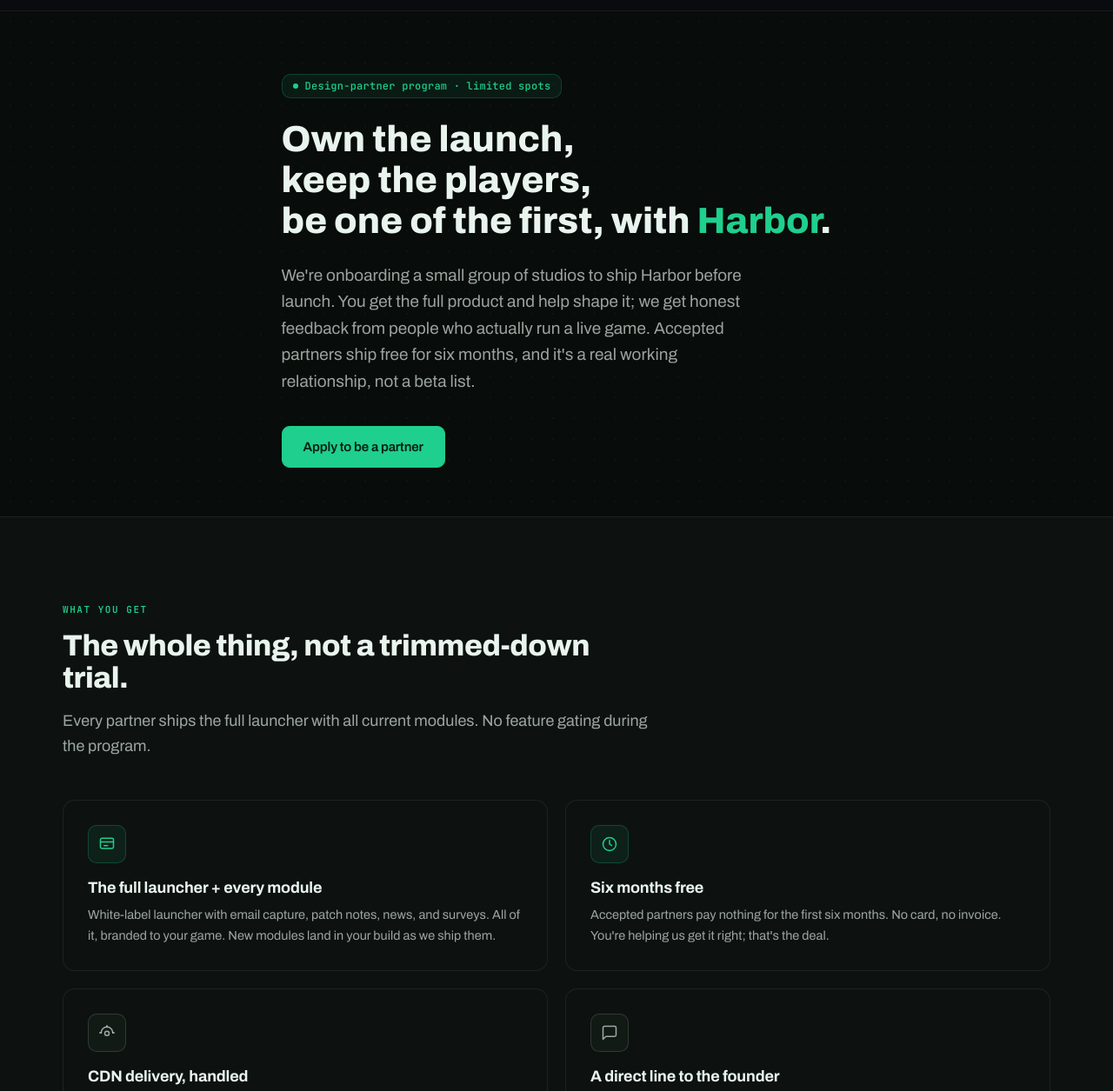
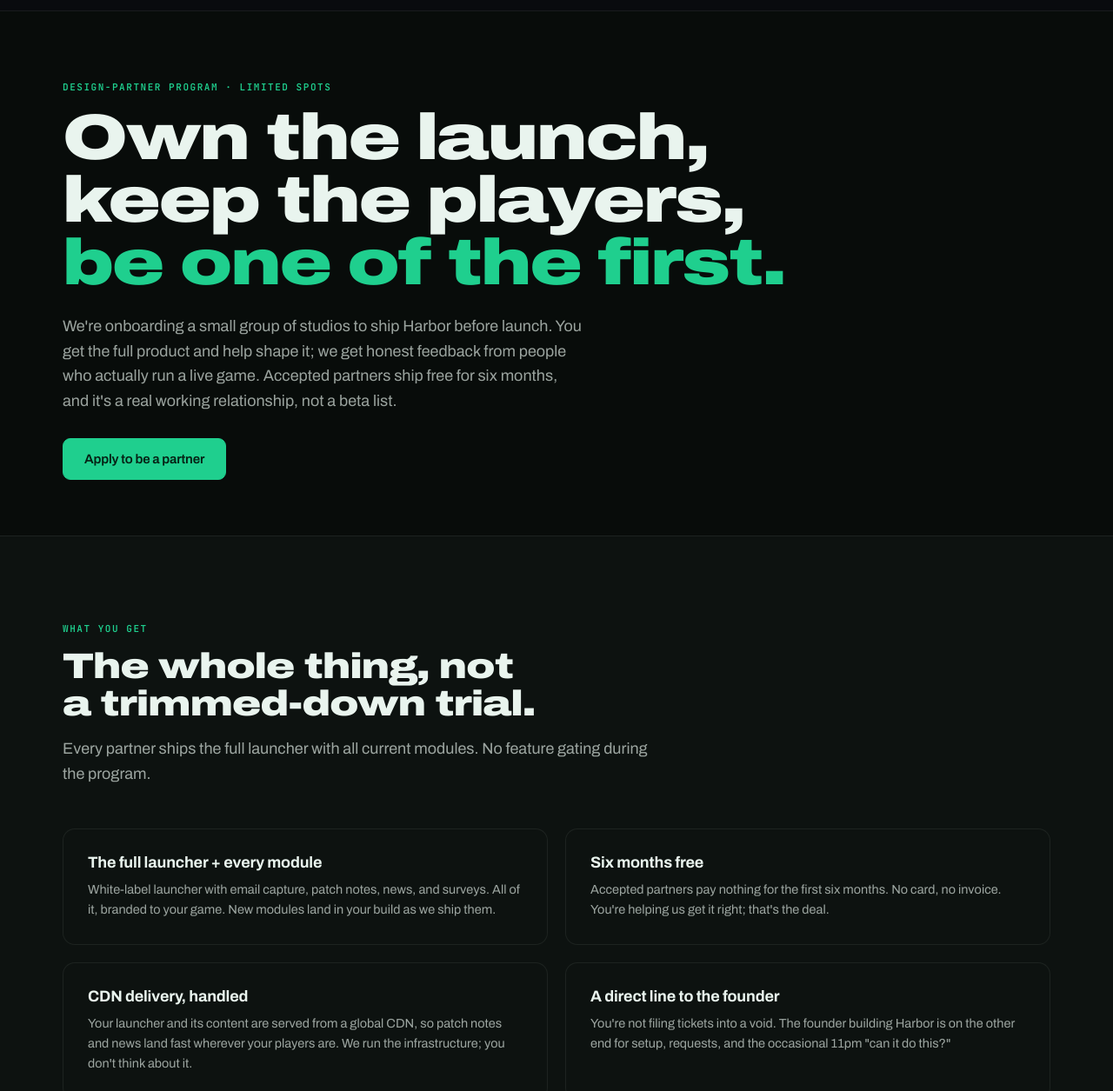
Before and after one commit to unrealrobin/harbor-site, an Astro site: page /early-access in a window 1280 px wide. Shown: the part 52-1307 px from the top of the page at 87% size. Built offline with nearby package versions, Linux system fonts and the light colour scheme; Astro itself is replaced by a stand-in of ours.

Commit message:
har-220: interior pages join the design system — Expanded heroes/headings, no pills/dotgrids/icons, tinted skeleton, shared reveal motion, 404 included

```diff
--- a/src/layouts/Base.astro
+++ b/src/layouts/Base.astro
@@ -58,6 +58,15 @@ const loadAnalytics = shouldLoadAnalytics(process.env.CONTEXT);
     <link rel="preload" as="font" type="font/woff2" href="/fonts/archivo-expanded-var.woff2" crossorigin />
     <link rel="preload" as="font" type="font/woff2" href="/fonts/archivo-var.woff2" crossorigin />
     <link rel="preload" as="font" type="font/woff2" href="/fonts/jetbrains-mono-var.woff2" crossorigin />
+    <noscript>
+      <style>
+        /* JS off → no observer will ever reveal data-rv elements; show them. */
+        [data-rv] {
+          opacity: 1 !important;
+          transform: none !important;
+        }
+      </style>
+    </noscript>
   </head>
   <body>
     <Header />
--- /dev/null
+++ b/src/lib/reveal.ts
@@ -0,0 +1,27 @@
+// Directional scroll entrances (brand doc motion rule), shared by all pages.
+// Elements tagged data-rv slide in from their anchored side (--rv inline var);
+// data-rv-group parents stagger their children. One-shot; under
+// prefers-reduced-motion the CSS never hides anything so no observer runs.
+// The <noscript> un-hide lives in Base.astro.
+export function initReveal() {
+  if (window.matchMedia('(prefers-reduced-motion: reduce)').matches) return;
+
+  document.querySelectorAll('[data-rv-group]').forEach((group) => {
+    group.querySelectorAll<HTMLElement>('[data-rv]').forEach((el, i) => {
+      el.style.transitionDelay = `${i * 90}ms`;
+    });
+  });
+
+  const io = new IntersectionObserver(
+    (entries) => {
+      entries.forEach((entry) => {
+        if (entry.isIntersecting) {
+          entry.target.classList.add('in');
+          io.unobserve(entry.target);
+        }
+      });
+    },
+    { threshold: 0.15 }
+  );
+  document.querySelectorAll('[data-rv]').forEach((el) => io.observe(el));
+}
--- a/src/pages/early-access.astro
+++ b/src/pages/early-access.astro
@@ -8,24 +8,20 @@ import Base from '../layouts/Base.astro';
   description="Be one of the first developers shipping Harbor. Full launcher, six months free for accepted partners, and a direct line to the founder."
 >
   <!-- ===== Hero ===== -->
-  <section class="hero hero-page">
-    <div class="dotgrid hero-grid"></div>
-    <div class="container hero-inner">
-      <span class="pill pill-teal" style="margin-bottom:24px;">
-        <span class="pill-dot"></span>
-        Design-partner program · limited spots
-      </span>
-      <h1 class="hero-headline" style="font-size:42px;line-height:1.12;">
+  <section class="hero-int">
+    <div class="container" data-rv-group>
+      <span class="eyebrow" data-rv>Design-partner program · limited spots</span>
+      <h1 class="hero-int-title" data-rv>
         Own the launch,<br />
         keep the players,<br />
-        be one of the first, with <span class="text-teal">Harbor</span>.
+        <span class="text-teal">be one of the first.</span>
       </h1>
-      <p class="hero-paragraph">
+      <p class="lede" data-rv>
         We're onboarding a small group of studios to ship Harbor before launch. You get the full
         product and help shape it; we get honest feedback from people who actually run a live game.
         Accepted partners ship free for six months, and it's a real working relationship, not a beta list.
       </p>
-      <div class="hero-cta-row">
+      <div class="hero-cta-row" data-rv style="margin-top: 28px;">
         <a href="#apply" class="btn btn-primary btn-lg">Apply to be a partner</a>
       </div>
     </div>
@@ -39,32 +35,20 @@ import Base from '../layouts/Base.astro';
         <h2 class="display-lg">The whole thing, not a trimmed-down trial.</h2>
         <p class="lede">Every partner ships the full launcher with all current modules. No feature gating during the program.</p>
       </div>
-      <div class="grid grid-2">
-        <div class="card">
-          <div class="card-icon">
-            <svg width="20" height="20" viewBox="0 0 24 24" fill="none" stroke="currentColor" stroke-width="1.8" stroke-linecap="round" stroke-linejoin="round"><rect x="3" y="4" width="18" height="14" rx="2"/><path d="M3 9h18M8 14h5"/></svg>
-          </div>
+      <div class="grid grid-2" data-rv-group>
+        <div class="card" data-rv>
           <h3 class="card-title">The full launcher + every module</h3>
           <p class="card-body">White-label launcher with email capture, patch notes, news, and surveys. All of it, branded to your game. New modules land in your build as we ship them.</p>
         </div>
-        <div class="card">
-          <div class="card-icon">
-            <svg width="20" height="20" viewBox="0 0 24 24" fill="none" stroke="currentColor" stroke-width="1.8" stroke-linecap="round" stroke-linejoin="round"><circle cx="12" cy="12" r="9"/><path d="M12 7v5l3 2"/></svg>
-          </div>
+        <div class="card" data-rv>
           <h3 class="card-title">Six months free</h3>
           <p class="card-body">Accepted partners pay nothing for the first six months. No card, no invoice. You're helping us get it right; that's the deal.</p>
         </div>
-        <div class="card">
-          <div class="card-icon neutral">
-            <svg width="20" height="20" viewBox="0 0 24 24" fill="none" stroke="currentColor" stroke-width="1.8" stroke-linecap="round" stroke-linejoin="round"><path d="M4 12a8 8 0 0 1 16 0"/><path d="M2 12h2M20 12h2M12 2v2"/><circle cx="12" cy="13" r="3"/></svg>
-          </div>
+        <div class="card" data-rv>
           <h3 class="card-title">CDN delivery, handled</h3>
           <p class="card-body">Your launcher and its content are served from a global CDN, so patch notes and news land fast wherever your players are. We run the infrastructure; you don't think about it.</p>
         </div>
-        <div class="card">
-          <div class="card-icon neutral">
-            <svg width="20" height="20" viewBox="0 0 24 24" fill="none" stroke="currentColor" stroke-width="1.8" stroke-linecap="round" stroke-linejoin="round"><path d="M21 15a2 2 0 0 1-2 2H7l-4 4V5a2 2 0 0 1 2-2h14a2 2 0 0 1 2 2z"/></svg>
-          </div>
+        <div class="card" data-rv>
           <h3 class="card-title">A direct line to the founder</h3>
           <p class="card-body">You're not filing tickets into a void. The founder building Harbor is on the other end for setup, requests, and the occasional 11pm "can it do this?"</p>
         </div>
@@ -90,7 +74,7 @@ import Base from '../layouts/Base.astro';
           advanced modules on the Pro tier.
         </p>
       </div>
-      <div class="flat-price">
+      <div class="flat-price" data-rv>
         <div class="flat-price-amount"><span class="from">From</span>$40<span class="per"> / mo, per game</span></div>
         <p class="flat-price-sub">
           Flat SaaS pricing per game. <strong>No revenue share, no cut of your sales, ever.</strong>
@@ -108,7 +92,6 @@ import Base from '../layouts/Base.astro';
 
   <!-- ===== Apply / signup ===== -->
   <section class="cta-band" id="apply">
-    <div class="dotgrid cta-band-grid"></div>
     <div class="container cta-band-inner" style="max-width:680px;">
       <span class="eyebrow">Early access</span>
       <h2 class="display-lg" style="margin-bottom:16px;">Sign up for early access.</h2>
@@ -147,8 +130,10 @@ import Base from '../layouts/Base.astro';
 
 <script>
   import { wireForm } from '../lib/waitlist-form';
+  import { initReveal } from '../lib/reveal';
 
   wireForm('ea-form', 'ea-success', 'ea-error', 'early-access-page');
+  initReveal();
 </script>
 
 <style>
--- a/src/styles/global.css
+++ b/src/styles/global.css
@@ -162,13 +162,15 @@ input:focus-visible {
 .eyebrow-muted { color: var(--text2); }
 
 .display-lg {
-  font-family: var(--font-display);
-  font-size: 34px;
-  font-weight: 800;
-  letter-spacing: -0.5px;
-  line-height: 1.1;
+  font-family: var(--font-display-expanded);
+  font-stretch: 125%;
+  font-size: clamp(27px, 3.2vw, 44px);
+  font-weight: 900;
+  letter-spacing: -0.02em;
+  line-height: 1.04;
   color: var(--text);
   margin: 0;
+  text-wrap: balance;
 }
 .lede {
   font-family: var(--font-body);
@@ -285,39 +287,24 @@ input:focus-visible {
 [hidden] { display: none !important; }
 
 /* ----- Hero ----- */
-.hero {
-  position: relative;
-  min-height: 100vh;
-  display: flex;
-  align-items: center;
+/* ----- Interior-page hero (how-it-works, early-access, 404) ----- */
+.hero-int {
   background: var(--harbor-deep);
-  overflow: hidden;
-  padding: 96px 0 88px;
+  padding: clamp(48px, 6vw, 88px) 0 clamp(40px, 5vw, 64px);
 }
-/* Interior-page dotgrid layer (how-it-works, early-access, 404). The homepage
-   hero no longer uses it; remove with the interior heroes in HAR-218. */
-.hero-grid {
-  position: absolute;
-  inset: 0;
-  opacity: 0.6;
-  pointer-events: none;
+.hero-int-title {
+  font-family: var(--font-display-expanded);
+  font-stretch: 125%;
+  font-weight: 900;
+  font-size: clamp(38px, 5.8vw, 82px);
+  line-height: 0.97;
+  letter-spacing: -0.026em;
+  color: var(--text);
+  margin: 0 0 22px;
+  text-wrap: balance;
 }
-.hero-inner {
-  position: relative;
-  z-index: 2;
-  display: flex;
-  flex-direction: column;
-  align-items: flex-start;
-  max-width: 760px;
-}
-.hero-headline {
-  font-family: var(--font-display);
-  font-size: 72px;
-  line-height: 1.12;
-  font-weight: 800;
-  letter-spacing: 0;
-  margin: 0 0 24px;
-  color: var(--text);
+.hero-int .lede {
+  max-width: 58ch;
 }
 .hero-paragraph {
   font-family: var(--font-body);
@@ -333,12 +320,6 @@ input:focus-visible {
   gap: 16px;
   flex-wrap: wrap;
 }
-.hero-page {
-  /* shorter hero for interior pages */
-  padding: 72px 0 56px;
-  min-height: 0;
-}
-
 /* ----- Directional scroll entrances (brand doc motion rule) -----
    Elements tagged data-rv slide in from their anchored side (set --rv inline;
    default is a rise). A group parent tagged data-rv-group staggers its
@@ -596,13 +577,10 @@ input:focus-visible {
 
 /* ----- Responsive ----- */
 @media (max-width: 760px) {
-  .hero { padding: 72px 0 56px; }
-  .hero-headline { font-size: 48px; }
   .hero-paragraph { font-size: 17px; }
   .container { padding: 0 22px; }
   .section { padding: 64px 0; }
   .cta-band { padding: 64px 0; }
-  .display-lg { font-size: 27px; }
   .display-md { font-size: 21px; }
   .grid-2, .price-grid { grid-template-columns: 1fr; }
   [data-stack] { grid-template-columns: 1fr !important; gap: 40px !important; }
@@ -640,5 +618,4 @@ input:focus-visible {
   .hero-cta-row { width: 100%; }
 }
 @media (max-width: 420px) {
-  .hero-headline { font-size: 40px; }
 }
```
Also changed, not shown: src/pages/404.astro (+5 -6 lines), src/pages/how-it-works.astro (+26 -53 lines), src/pages/index.astro (+3 -33 lines).
